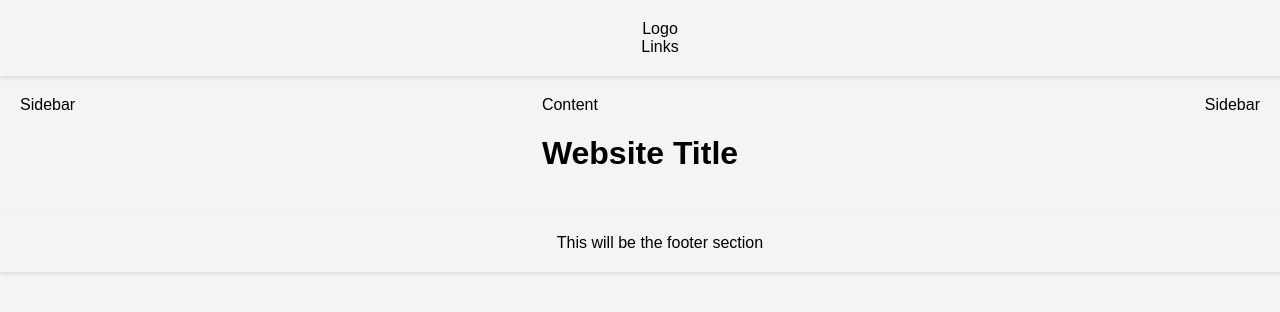
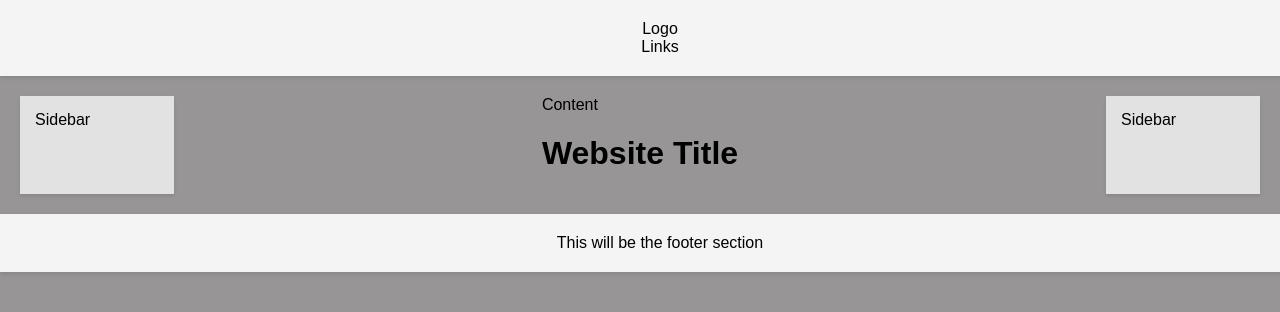
Before and after one commit to NickQZ/bit703_a1, a plain HTML site: page index.html in a window 1280 px wide. Shown: the top 312 px of the page. Drawn offline with Linux system fonts and the light colour scheme.

Commit message:
Completed on June 12, 2024
Created a basic HTML and CSS template for Wireframe layout.

```diff
--- a/style.css
+++ b/style.css
@@ -2,7 +2,7 @@ body {
   font-family: Arial, sans-serif;
   margin: 0;
   padding: 0;
-  background-color: #f4f4f4;
+  background-color: #979595;
   box-sizing: border-box;
 }
 
@@ -20,3 +20,10 @@ body {
   justify-content: space-between;
   padding: 20px;
 }
+
+.sidebar {
+  width: 10%;
+  background-color: #e2e2e2;
+  padding: 15px;
+  box-shadow: 0 2px 4px rgba(0, 0, 0, 0.1);
+}
```
